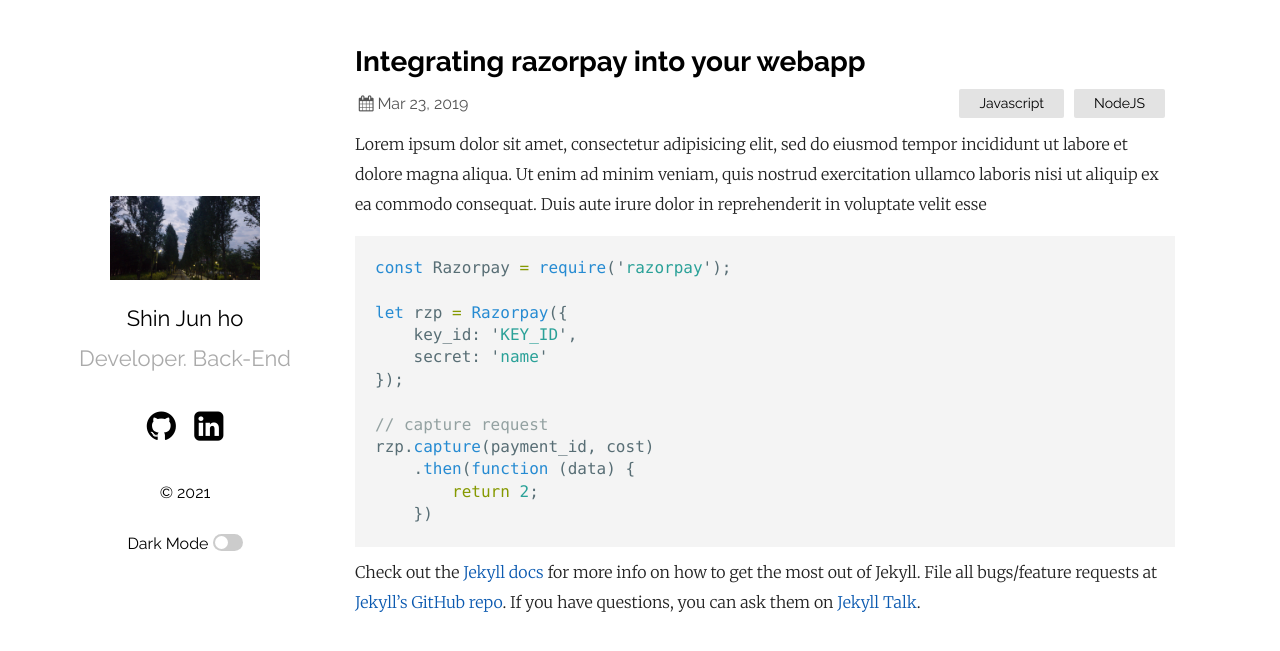
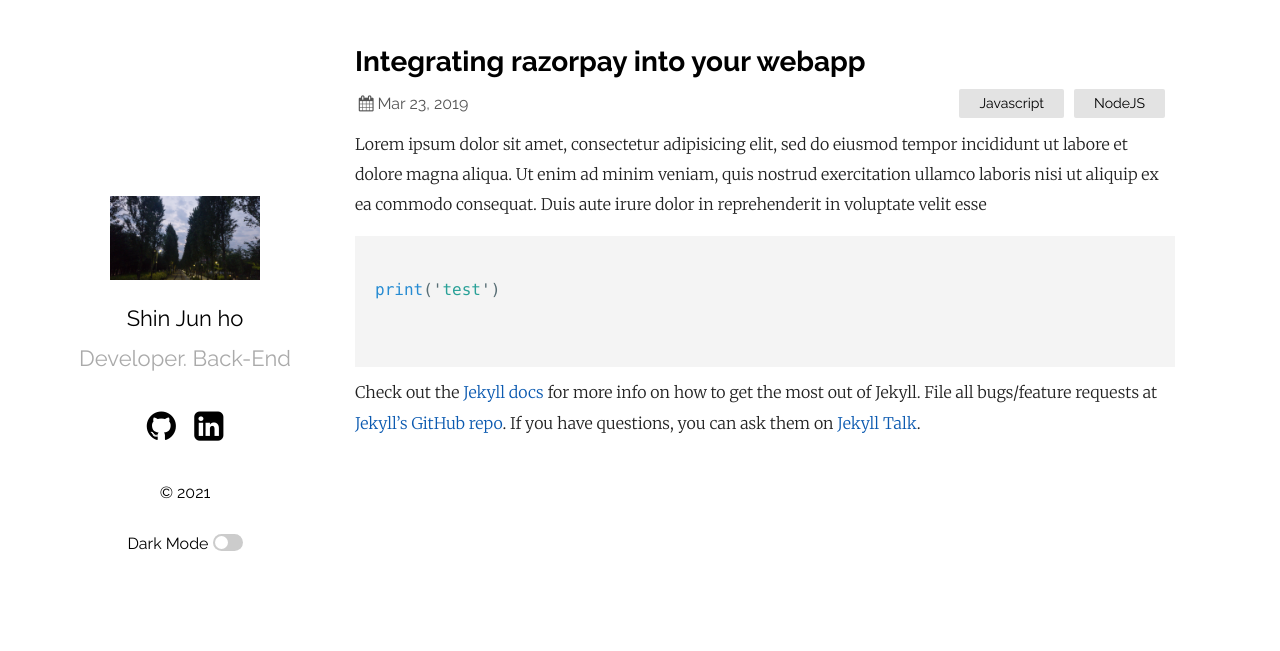
Before and after one commit to ggwnsghgg/ggwnsghgg.github.io, a Jekyll site: the page built from _posts/2019-03-23-welcome-to-jekyll.markdown, in a window 1280 px wide. Shown: the top 651 px of the page. Built offline with Jekyll 4.4.1, drawn with Linux system fonts in a browser that asks for light colours.

Commit message:
python 문구 테스트

````diff
--- a/_posts/2019-03-23-welcome-to-jekyll.markdown
+++ b/_posts/2019-03-23-welcome-to-jekyll.markdown
@@ -6,19 +6,11 @@ categories: Javascript NodeJS
 ---
 Lorem ipsum dolor sit amet, consectetur adipisicing elit, sed do eiusmod tempor incididunt ut labore et dolore magna aliqua. Ut enim ad minim veniam, quis nostrud exercitation ullamco laboris nisi ut aliquip ex ea commodo consequat. Duis aute irure dolor in reprehenderit in voluptate velit esse
 
-```javascript
-const Razorpay = require('razorpay');
+```python
 
-let rzp = Razorpay({
-	key_id: 'KEY_ID',
-	secret: 'name'
-});
+print('test')
 
-// capture request
-rzp.capture(payment_id, cost)
-	.then(function (data) {
-		return 2;
-	})
+
 ```
 
 Check out the [Jekyll docs][jekyll-docs] for more info on how to get the most out of Jekyll. File all bugs/feature requests at [Jekyll’s GitHub repo][jekyll-gh]. If you have questions, you can ask them on [Jekyll Talk][jekyll-talk].
````
